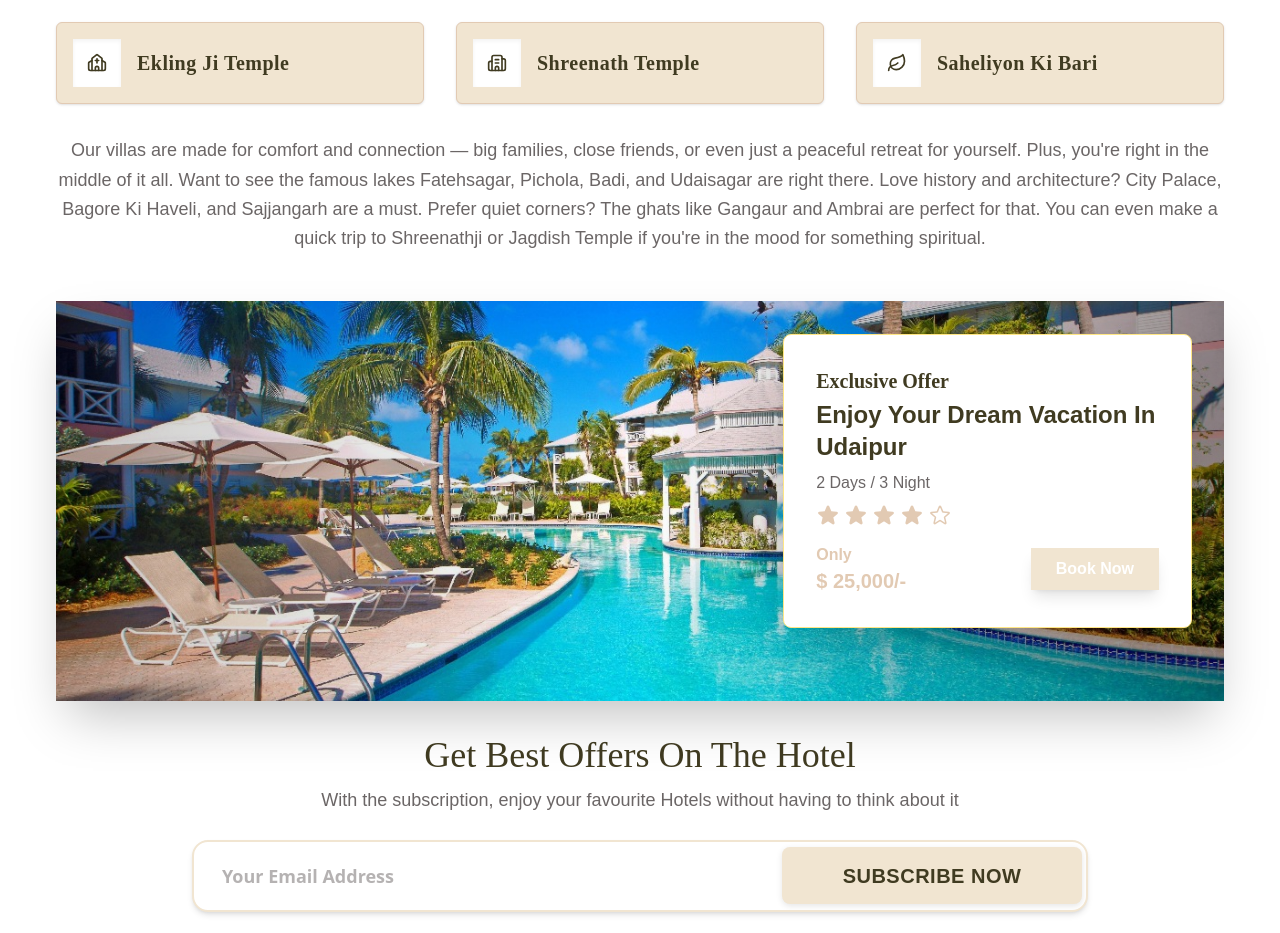
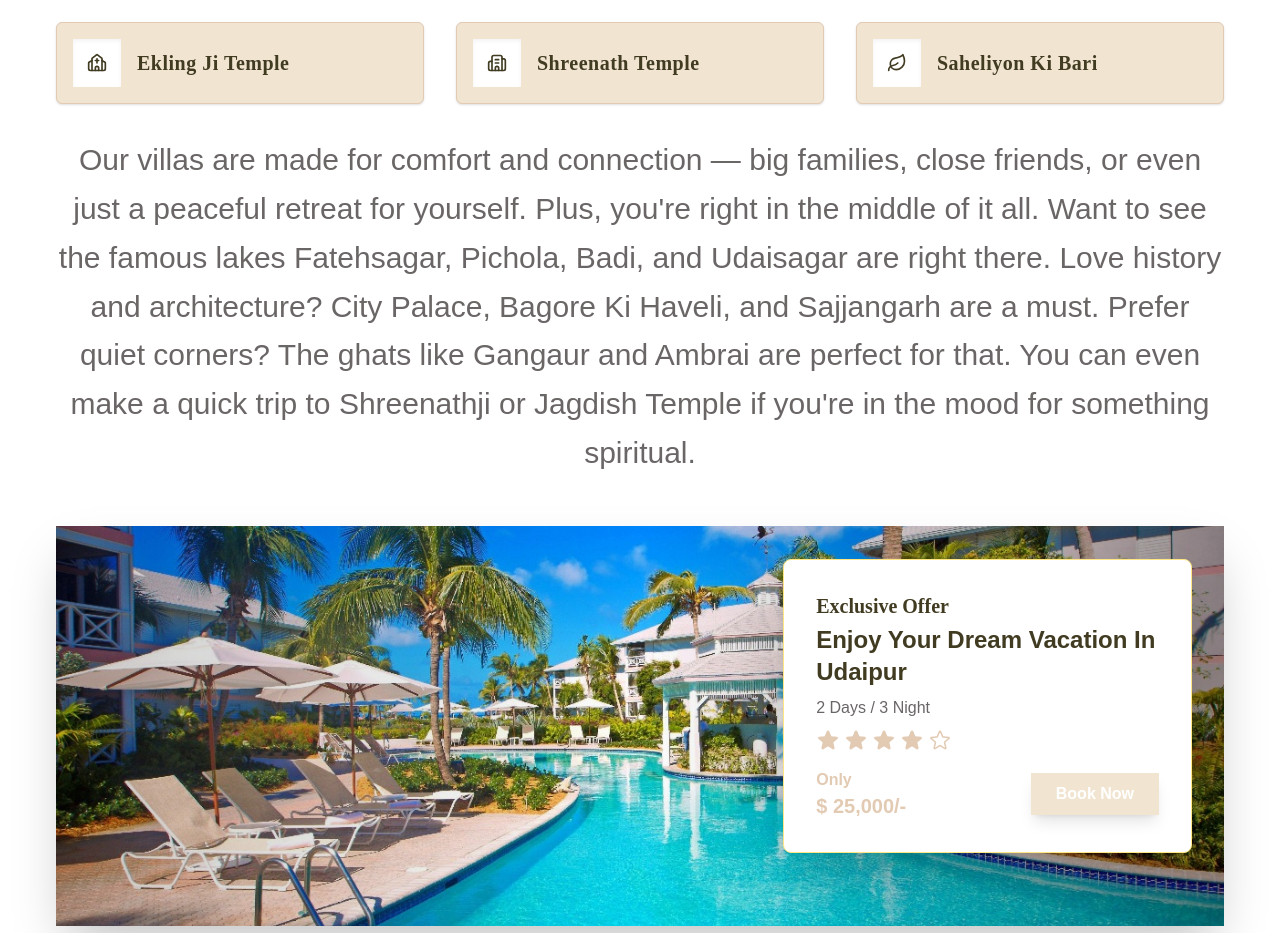
Before and after one commit to krunalvegda02/ValouraStays, a React (Vite) app: page /destinations/udaipur in a window 1280 px wide. Shown: the part 2240-3173 px from the top of the page. Built offline with nearby package versions, Linux system fonts and the light colour scheme; a web font is replaced by a local one; what react-head would draw is missing.

Commit message:
refactor: adjust text sizes in EmailForm and PopularAttraction components for improved readability

```diff
--- a/src/Pages/ContactUs/EmailForm.jsx
+++ b/src/Pages/ContactUs/EmailForm.jsx
@@ -109,7 +109,7 @@ const ContactForm = () => {
                                     {item.icon}
                                 </div>
                                 <div className="flex-1">
-                                    <h3 className="text-base sm:text-lg lg:text-xl font-semibold mb-2 tracking-wide" style={{ color: Theme.colors.text }}>
+                                    <h3 className="text-sm sm:text-base lg:text-lg font-semibold mb-2 tracking-wide" style={{ color: Theme.colors.text }}>
                                         {item.title}
                                     </h3>
                                     <p className="text-sm sm:text-base lg:text-lg leading-relaxed font-medium" style={{ color: Theme.colors.darkText }}>
--- a/src/Pages/Home/Wander.jsx
+++ b/src/Pages/Home/Wander.jsx
@@ -76,7 +76,7 @@ const Wander = () => {
       {/* Photo Cards */}
       <div className="space-y-6 sm:space-y-8">
         {/* First Row */}
-        <div className="flex flex-col items-center sm:flex-row flex-wrap gap-5 sm:gap-6 justify-center ">
+        <div className="flex flex-col items-center sm:flex-row  gap-5 sm:gap-6 justify-center ">
           {photoCards.slice(0, 3).map((card) => (
             <div
               key={card.id}
@@ -102,11 +102,11 @@ const Wander = () => {
         </div>
 
         {/* Second Row */}
-        <div className="flex flex-col sm:flex-row gap-5 sm:gap-6 justify-center mx-auto w-full items-center">
+        <div className="flex flex-col sm:flex-row gap-5 sm:gap-6 justify-center mx-auto w-full items-center ">
           {photoCards.slice(3, 5).map((card) => (
             <div
               key={card.id}
-              className="group cursor-pointer w-full sm:w-auto max-w-sm sm:max-w-md"
+              className=" group cursor-pointer w-full sm:w-auto max-w-sm sm:max-w-md"
               onClick={() => card.link && navigate(card.link)}
             >
               <div className="relative overflow-hidden rounded-lg shadow-lg hover:shadow-xl transition duration-300">
--- a/src/Pages/Udaipur/PopularAttraction.jsx
+++ b/src/Pages/Udaipur/PopularAttraction.jsx
@@ -47,7 +47,7 @@ const PopularAttraction = () => {
 
         {/* Description */}
         <p
-          className={`text-[${Theme.colors.darkText}] mt-6 sm:mt-8 text-base sm:text-md md:text-lg text-center leading-relaxed`}
+          className={`text-[${Theme.colors.darkText}] mt-6 sm:mt-8 text-sm sm:text-2xl md:text-3xl  text-center leading-relaxed`}
         >
           Our villas are made for comfort and connection — big families, close friends, or even just a peaceful retreat for yourself.
           Plus, you're right in the middle of it all. Want to see the famous lakes Fatehsagar, Pichola, Badi, and Udaisagar are right there.
```
